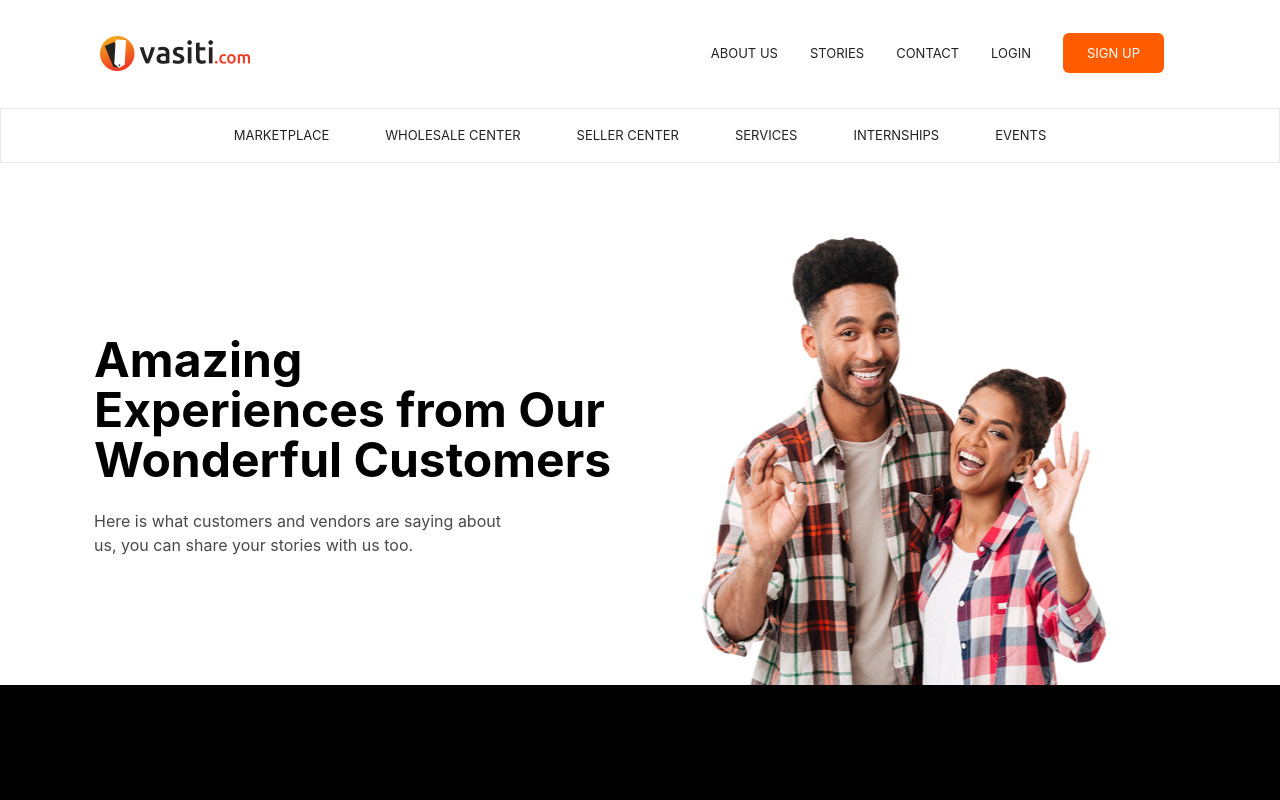
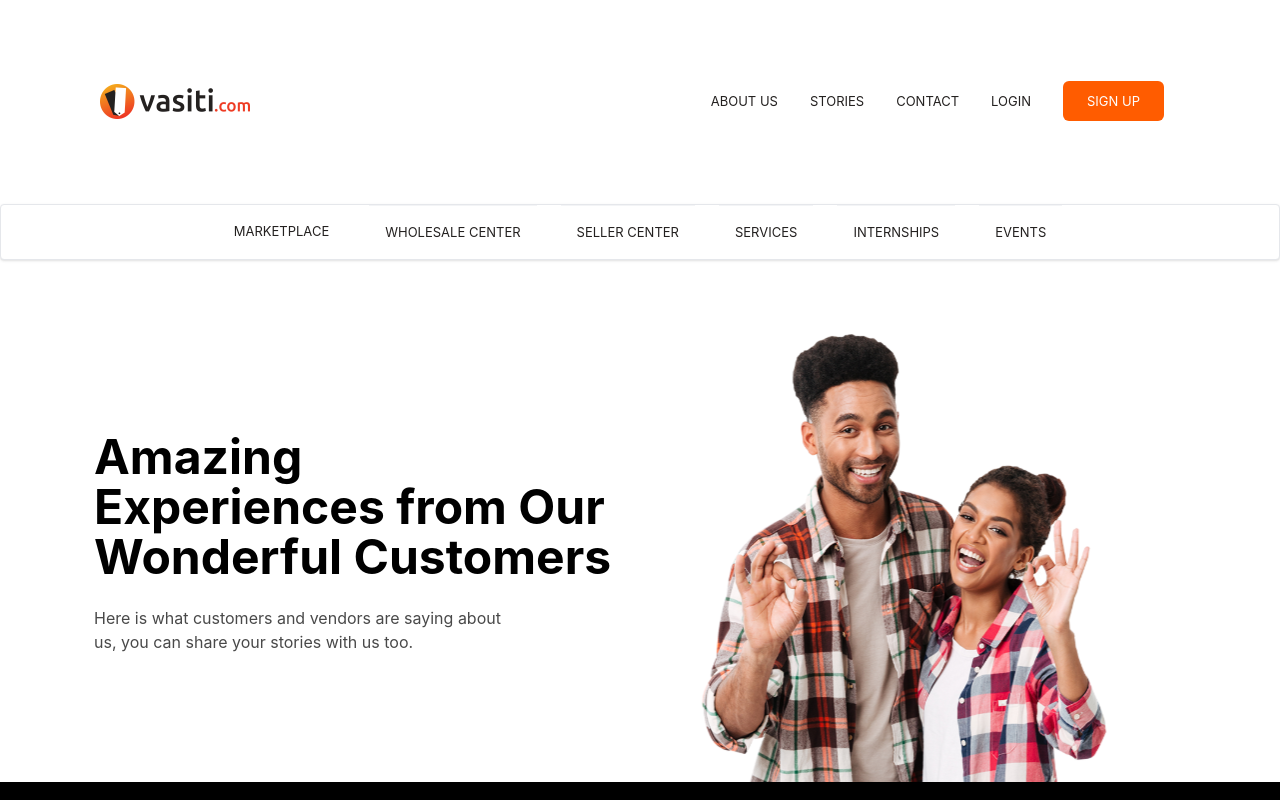
Before and after one commit to paulynson/vasiti-demo, a React (Create React App) app: page / in a window 1280 px wide. Shown: the top 800 px of the page. Built offline with nearby package versions, Linux system fonts and the light colour scheme.

Commit message:
fixed navbar

```diff
--- a/src/App.css
+++ b/src/App.css
@@ -1,38 +1,6 @@
-.App {
-  text-align: center;
+*{
+  padding: 0;
+  margin: 0;
+  box-sizing: border-box;
+  max-width: 1440px;
 }
-
-.App-logo {
-  height: 40vmin;
-  pointer-events: none;
-}
-
-@media (prefers-reduced-motion: no-preference) {
-  .App-logo {
-    animation: App-logo-spin infinite 20s linear;
-  }
-}
-
-.App-header {
-  background-color: #282c34;
-  min-height: 100vh;
-  display: flex;
-  flex-direction: column;
-  align-items: center;
-  justify-content: center;
-  font-size: calc(10px + 2vmin);
-  color: white;
-}
-
-.App-link {
-  color: #61dafb;
-}
-
-@keyframes App-logo-spin {
-  from {
-    transform: rotate(0deg);
-  }
-  to {
-    transform: rotate(360deg);
-  }
-}
--- a/src/components/layouts/Footer.jsx
+++ b/src/components/layouts/Footer.jsx
@@ -1,6 +1,10 @@
-import React from 'react';
+import React, {useState} from 'react';
 
 function Footer() {
+  const [moreOption, setMoreOption] = useState(false);
+
+
+
   return (
     <div className=''>
       <footer>
@@ -39,7 +43,7 @@ function Footer() {
                 </form>
               </div>
             </section>
-            <div className="text-white text-xs w-full py-6 md:hidden">
+            <div className="text-white text-xs flex justify-center space-x-3 w-full py-6 lg:hidden md:hidden">
               <div className="flex py-2 items-center">
                 <img
                   src="https://www.vasiti.com/icon/footer/email.svg"
@@ -59,7 +63,9 @@ function Footer() {
             </div>
           </section>
           <nav className="border-t border-dark-light font-medium text-xs text-center pt-4 md:hidden">
-            <div className="cursor-pointer flex p-4 justify-center items-center hover:text-primary-light">
+            <div className="cursor-pointer flex p-4 justify-center items-center hover:text-primary-light"
+            onClick={() => setMoreOption(!moreOption)}
+            >
               <div>Show More Option</div>
               <img
                 src="https://www.vasiti.com/icon/footer/arrow-up.svg"
@@ -68,9 +74,11 @@ function Footer() {
               />
             </div>
           </nav>
-          <section className="hidden md:block">
-            <section className="flex  px-[180px]  py-4 md:py-12">
-              <div className="px-2 pt-4 w-1/2 md:px-4 lg:w-1/5">
+          <section className={ moreOption ? ' flex flex-col uppercase mt-2' : ' hidden md:block'
+
+              }>
+            <section className="flex flex-col lg:flex lg:flex-row  lg:px-[120px] mx-auto lg:mx-5 lg:text-left text-center py-4 md:py-12">
+              <div className="px-2 pt-4 w-full justify-center md:px-4 lg:w-1/5">
                 <div className="font-bold text-base py-4 text-gray-100">
                   Company
                 </div>
@@ -100,7 +108,7 @@ function Footer() {
                 </a>
 
               </div>
-              <div className="px-2 pt-4 w-1/2 md:px-4 lg:w-1/5">
+              <div className="px-2 pt-4 w-full md:px-4 lg:w-1/5">
                 <div className="font-bold text-base py-4 text-gray-100">
                   Products
                 </div>
@@ -135,7 +143,7 @@ function Footer() {
                   Services
                 </a>
               </div>
-              <div className="px-2 pt-4 w-1/2 md:px-4 lg:w-1/5">
+              <div className="px-2 pt-4 w-full md:px-4 lg:w-1/5">
                 <div className="font-bold text-base py-4 text-gray-100">
                   Career
                 </div>
@@ -164,7 +172,7 @@ function Footer() {
                    Become an Affliate
                 </a>
               </div>
-              <div className="px-2 pt-4 w-1/2 md:px-4 lg:w-1/5">
+              <div className="px-2 pt-4 w-full md:px-4 lg:w-1/5">
                 <div className="font-bold text-base py-4 text-gray-100">
                   Get in touch
                 </div>
@@ -193,9 +201,9 @@ function Footer() {
                   Help/FAQs
                 </a>
               </div>
-              <div className="flex-grow px-2 pt-4 md:px-4">
+              <div className="flex-grow items-center justify-center text-center lg:text-left px-2 pt-4 md:px-4">
                 <div className="font-bold py-4">Join us on Social Media</div>
-                <div className="flex py-4">
+                <div className="flex py-4 items-center justify-center text-center lg:justify-start">
                   <a
                     href="https://www.facebook.com/VasitiMarketplace/"
                     className="mr-2 p-1"
--- a/src/components/layouts/Navbar.jsx
+++ b/src/components/layouts/Navbar.jsx
@@ -1,11 +1,12 @@
-import React from 'react';
+import React, {useState} from 'react';
 import { NavLink, Link } from 'react-router-dom';
 // import {useState} from 'react'
 import 'flowbite';
 import vasiti from '../../assets/Vasiti-Logo-black 1.png';
 
 function Navbar() {
-  const [navbarOpen, setNavbarOpen] = React.useState(false);
+  const [navbarOpen, setNavbarOpen] = useState(false);
+  const [moreOption, setMoreOption] = useState(false);
 
   return (
     <header className=" flex justify-center text-center items-center flex-col">
@@ -62,8 +63,8 @@ function Navbar() {
               }
               id="example-navbar-danger"
             >
-              <ul className="flex flex-col lg:flex-row list-none lg:ml-auto text-[13px]">
-                <li className="my-3 px-4">
+              <ul className="flex lg:rounded-none rounded-md lg:w-auto lg:mx-0 lg:shadow-none lg:drop-shadow-none flex-col mx-auto my-6 bg-[#f5dcce13] drop-shadow-lg shadow-lg lg:bg-white w-full py-6 lg:flex-row list-none lg:ml-auto text-[13px]">
+                <li className="my-y lg:my-3 px-4">
                   <NavLink
                     to="/about"
                     className="text-[#242120] rounded-full hover:cursor-pointer hover:text-[#FF5C00] uppercase"
@@ -72,7 +73,7 @@ function Navbar() {
                   </NavLink>
                 </li>
 
-                <li className="my-3 px-4">
+                <li className="my-y lg:my-3 px-4">
                   <NavLink
                     to="/stories"
                     className="text-[#242120]  rounded-full hover:cursor-pointer hover:text-[#FF5C00] uppercase"
@@ -80,7 +81,7 @@ function Navbar() {
                     Stories
                   </NavLink>
                 </li>
-                <li className="my-3 px-4">
+                <li className="my-y lg:my-3 px-4">
                   <NavLink
                     to="/Contact"
                     className="text-[#242120]  rounded-full hover:cursor-pointer hover:text-[#FF5C00] uppercase"
@@ -89,7 +90,7 @@ function Navbar() {
                   </NavLink>
                 </li>
 
-                <li className="my-3 px-4">
+                <li className="my-y lg:my-3 px-4">
                   <NavLink
                     to="/Login"
                     className="text-[#242120]  rounded-full hover:cursor-pointer hover:text-[#FF5C00] uppercase"
@@ -97,7 +98,7 @@ function Navbar() {
                     Login
                   </NavLink>
                 </li>
-                <li className="my-3 px-4">
+                <li className="my-y lg:my-3 px-4">
                   <NavLink
                     to="/signup"
                     className="text-white bg-[#FF5C00] px-6 py-3 rounded-md  hover:cursor-pointer uppercase"
@@ -110,7 +111,22 @@ function Navbar() {
           </div>
         </nav>
       </>
-      <section className="uppercase text-[#242120] text-[13px] flex justify-center flex-col xl:flex-row space-x-0 lg:space-x-6  lg:flex-row flex-wrap border-[1px]  items-center text-center w-screen ">
+      <section>
+         <span className="sr-only">Open main menu</span>
+        <span className='flex items-center lg:hidden text-[12px] hover:opacity-80 text-slate-600 cursor-pointer'
+          aria-controls="mobile-menu"
+          aria-expanded="false"
+          onClick={() => setMoreOption(!moreOption)}> Show More Menus
+        <svg className="w-12 h-12 ml-1 lg:hidden text-black" fill="currentColor" viewBox="0 0 20 20" xmlns="http://www.w3.org/2000/svg"><path fill-rule="evenodd" d="M5.293 7.293a1 1 0 011.414 0L10 10.586l3.293-3.293a1 1 0 111.414 1.414l-4 4a1 1 0 01-1.414 0l-4-4a1 1 0 010-1.414z" clip-rule="evenodd"></path></svg>
+
+        </span>
+
+        <div
+          // id="dropdownNavbar"
+          className={ moreOption ? ' flex flex-col uppercase mt-4' : ' hidden lg:flex flex-grow flex-1 z-10 bg-white divide-y divide-gray-100 rounded shadow w-44 dark:bg-gray-700 dark:divide-gray-600 lg:uppercase text-[#242120] text-[13px] justify-center flex-col xl:flex-row space-x-0 lg:space-x-6  lg:flex-row flex-wrap border-[1px]  items-center text-center lg:w-screen uppercase'
+
+              } >
+
         <a
           href="/#"
           className="py-[17px] px-[16px]  hover:bg-slate-100 hover:text-[#FF5C00]"
@@ -146,7 +162,8 @@ function Navbar() {
           className="py-[17px] px-[16px]  hover:bg-slate-100 hover:text-[#FF5C00]"
         >
           events
-        </a>
+          </a>
+          </div>
       </section>
     </header>
   );
--- a/src/components/pages/Home.jsx
+++ b/src/components/pages/Home.jsx
@@ -23,11 +23,11 @@ function Home() {
             <span className="block">Experiences from Our</span>
             <span className="block">Wonderful Customers</span>
           </h2>
-          <p className="text-[#494949]">
-            <span className="block">
+          <p className="text-[#494949] max-w-lg">
+            <span className="lg:block">
               Here is what customers and vendors are saying about
             </span>{' '}
-            <span className="block">
+            <span className="lg:block">
               us, you can share your stories with us too.
             </span>
           </p>
--- a/src/components/pages/Stories.jsx
+++ b/src/components/pages/Stories.jsx
@@ -86,7 +86,7 @@ function Stories() {
     <div className="container mx-auto lg:px-[64px] px-8 lg:my-24">
       <div className="container flex justify-center mx-auto mb-24 mt-12">
         <button
-          className="text-white bg-[#FF5C00] px-6 py-3 rounded-md  hover:cursor-pointer uppercase"
+          className="text-[#FF5C00] hover:text-white hover:bg-[#FF5C00] px-6 py-3 rounded-md  hover:cursor-pointer uppercase border-[#FF5C00] border-2"
           onClick={() => handleShow()}
         >
           Share Story
```
